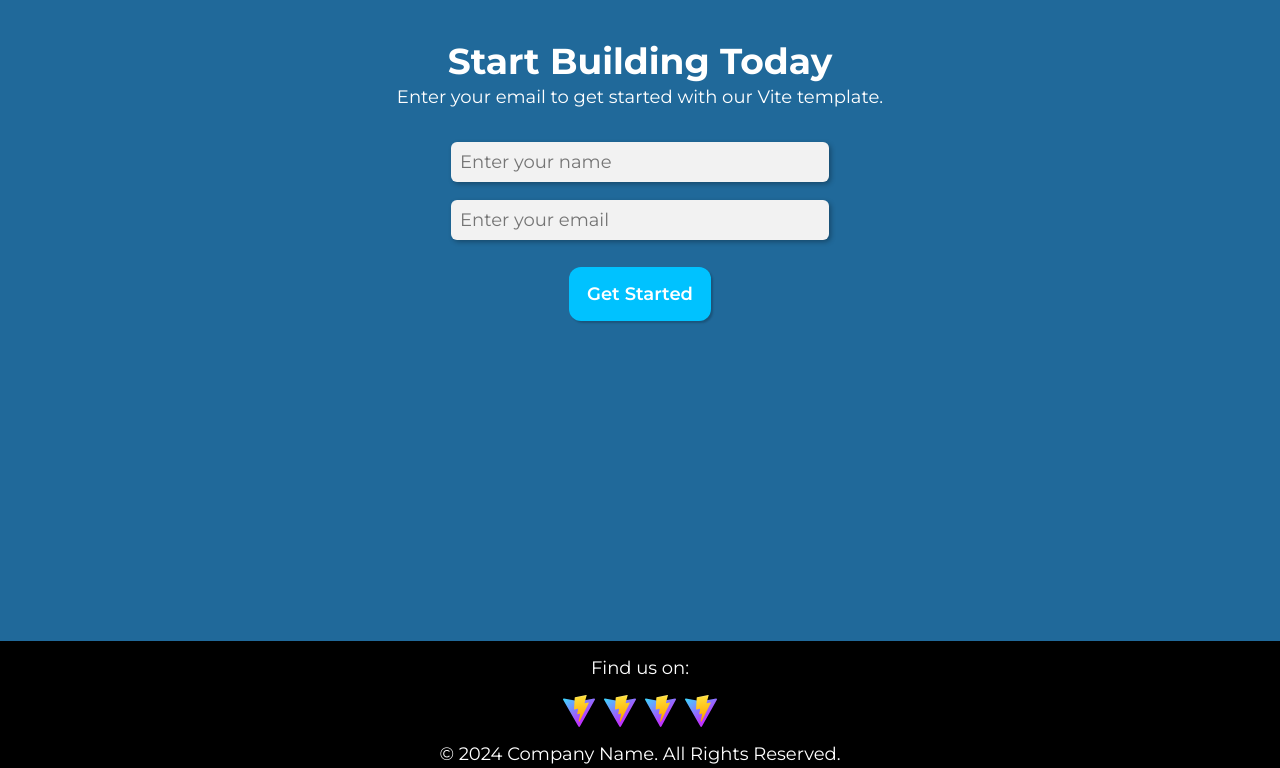
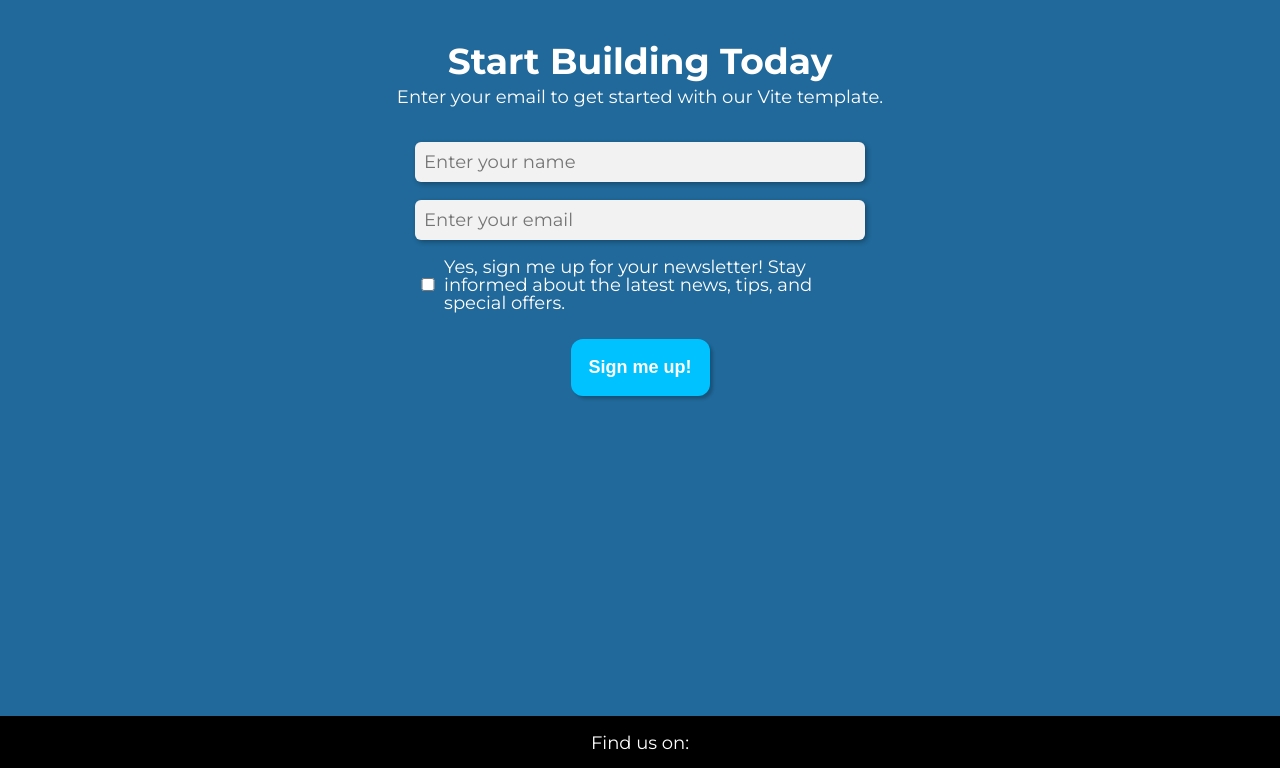
Before and after one commit to vuxanh/template-frontend, a React (Vite) app: page / in a window 1280 px wide. Shown: the part 2000-2768 px from the top of the page. Built offline with nearby package versions, Linux system fonts and the light colour scheme.

Commit message:
Add checbox

```diff
--- a/src/components/button/button.module.scss
+++ b/src/components/button/button.module.scss
@@ -1,11 +1,13 @@
 .root {
-  all: unset;
   padding: $space-m;
   border-radius: 12px;
+  border: none;
   background-color: $color-secondary;
   color: $color-p-white;
-  box-shadow: 2px 2px 2px rgba($color: #000000, $alpha: 0.2);
+  box-shadow: 3px 3px 3px rgba($color: #000000, $alpha: 0.2);
   font-weight: 600;
+  font-size: 1rem;
+  appearance: none;
 
   &-outline {
     background-color: none;
--- a/src/components/header/header.tsx
+++ b/src/components/header/header.tsx
@@ -3,9 +3,9 @@ import styles from "./header.module.scss";
 const Header = () => {
   return (
     <header className={styles["root"]}>
-      <div className={styles["icon"]}>
+      <a className={styles["icon"]} href="/">
         <img src="/vite.svg" />
-      </div>
+      </a>
     </header>
   );
 };
--- a/src/pages/home/action/action.module.scss
+++ b/src/pages/home/action/action.module.scss
@@ -14,24 +14,34 @@
 .form {
   display: flex;
   flex-flow: column;
-  align-items: center;
+  max-width: 25rem;
   gap: $space-m;
+}
 
-  input {
+.text-box {
   all: unset;
   background-color: $color-s-grey;
   border-radius: 6px;
   padding: $space-s;
-    min-width: 20rem;
   color: $color-p-black;
   box-shadow: 2px 2px 5px rgba($color: $color-p-black, $alpha: 0.3);
+}
 
-    &:last-of-type {
+.newsletter {
+  display: flex;
+  align-items: center;
+  justify-content: center;
+  gap: $space-xs;
+  cursor: pointer;
   margin-bottom: $space-s;
-    }
+
+  input {
+    width: 2rem;
+    cursor: pointer;
   }
 }
 
 .submit {
   width: fit-content;
+  align-self: center;
 }
--- a/src/pages/home/action/action.tsx
+++ b/src/pages/home/action/action.tsx
@@ -5,6 +5,7 @@ import { Button } from "../../../components/button/button";
 interface FormData {
   name: string;
   email: string;
+  newsletter: boolean;
 }
 
 export const Action = () => {
@@ -19,10 +20,14 @@ export const Action = () => {
       <h1 className={styles["title"]}>Start Building Today</h1>
       <h6 className={styles["description"]}> Enter your email to get started with our Vite template.</h6>
       <form className={styles["form"]} onSubmit={handleSubmit(onSubmit)}>
-        <input {...register("name")} placeholder="Enter your name" required></input>
-        <input {...register("email")} placeholder="Enter your email" type="email" required></input>
+        <input className={styles["text-box"]} {...register("name")} placeholder="Enter your name" required></input>
+        <input className={styles["text-box"]} {...register("email")} placeholder="Enter your email" type="email" required></input>
+        <label htmlFor="newsletter" className={styles["newsletter"]}>
+          <input type="checkbox" {...register("newsletter")} id="newsletter" />
+          Yes, sign me up for your newsletter! Stay informed about the latest news, tips, and special offers.
+        </label>
         <Button className={styles["submit"]} type="submit">
-          Get Started
+          Sign me up!
         </Button>
       </form>
     </section>
```
Lines whose indentation alone changed are shown as unchanged.
